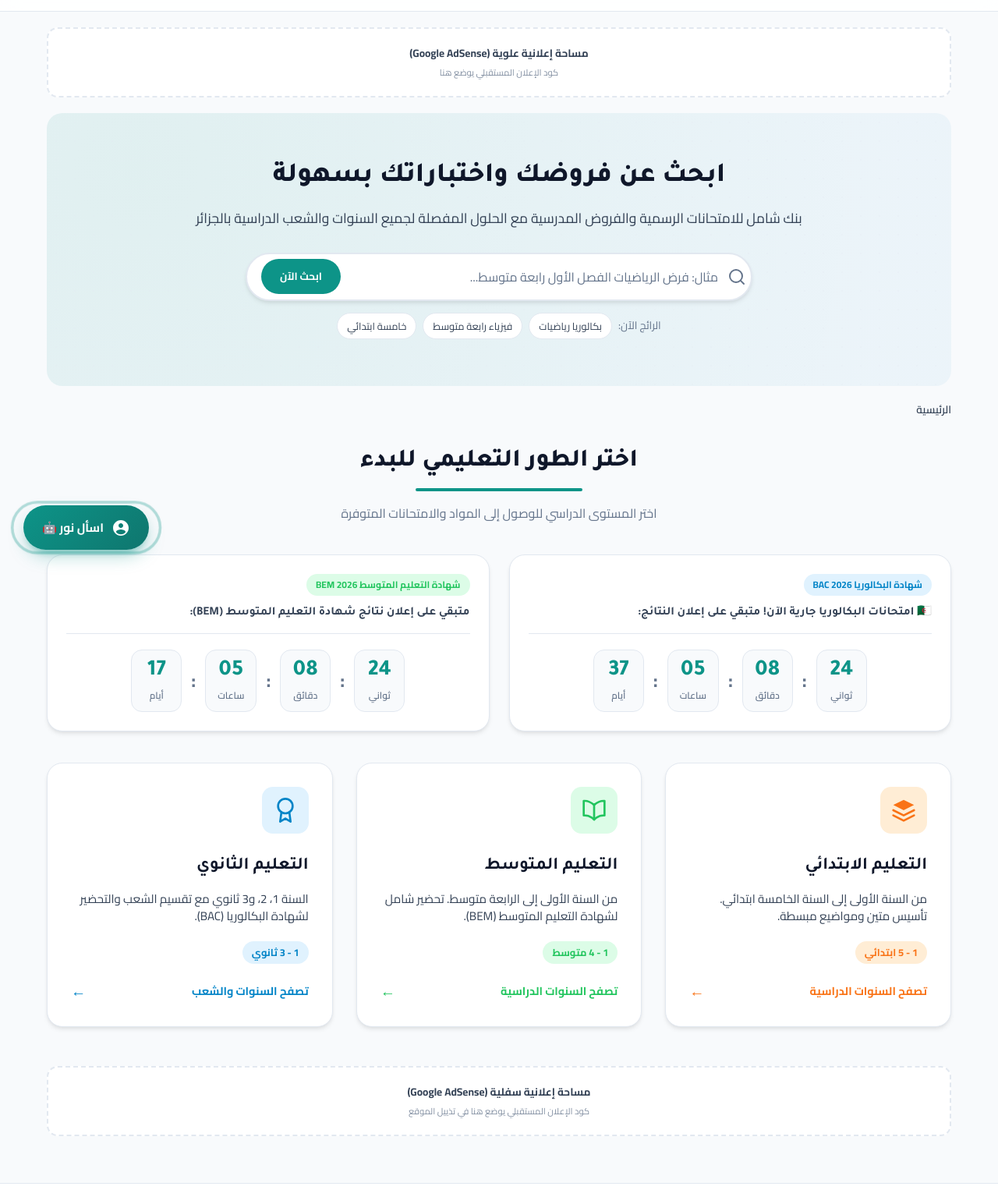
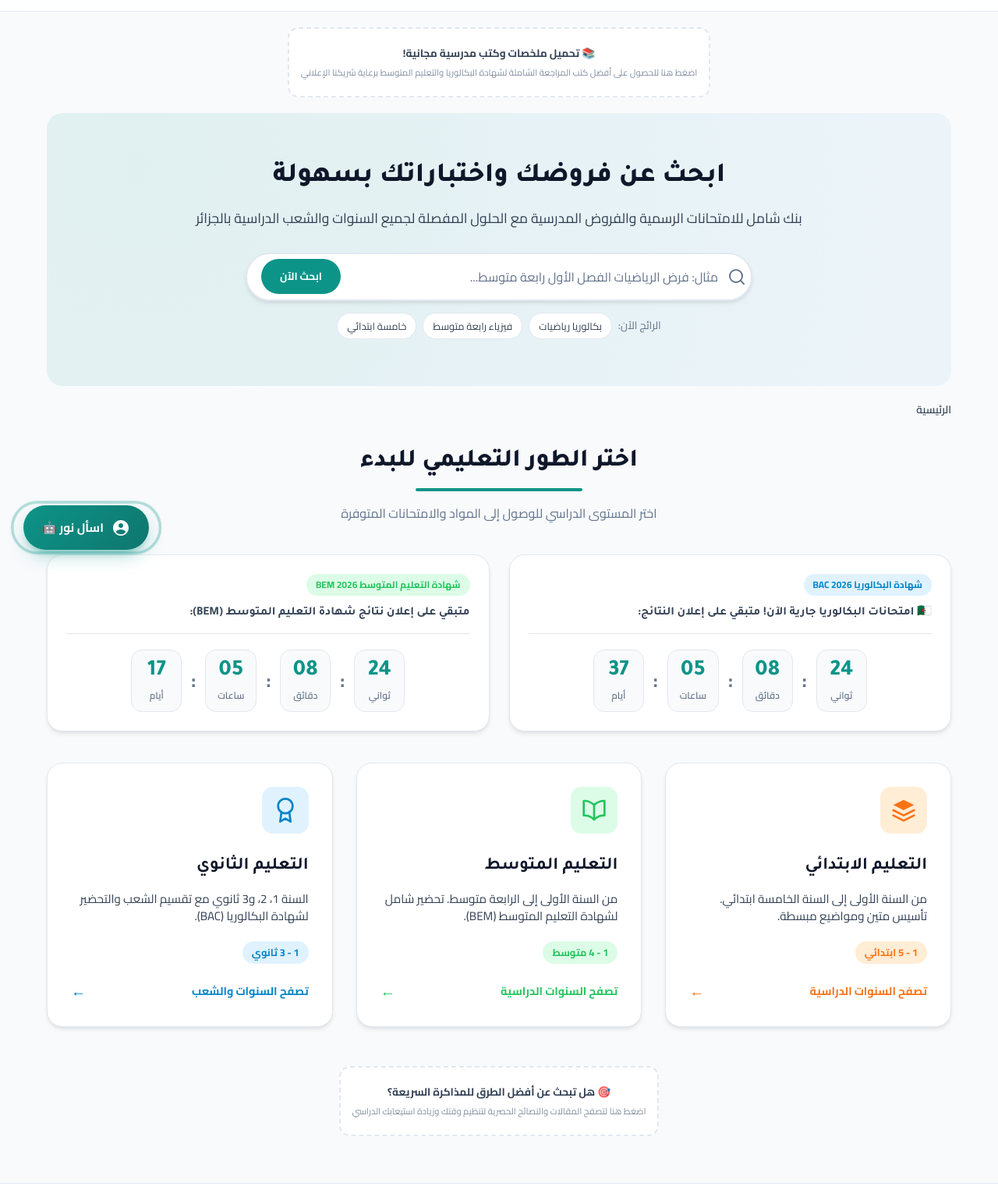
Before and after one commit to education-dz/examens, a website built with Vite: page index.html in a window 1280 px wide. Shown: the part 65-1600 px from the top of the page at 78% size. Built offline with nearby package versions, Linux system fonts and the light colour scheme.

Commit message:
Update index.html

```diff
--- a/index.html
+++ b/index.html
@@ -68,13 +68,14 @@
         </div>
     </header>
 
-    <!-- Ad Slot: Top Banner (AdSense Placement) -->
+    <!-- Ad Slot: Top Banner -->
     <div class="adsense-container adsense-top-banner">
-        <div class="adsense-placeholder">
-            <span>مساحة إعلانية علوية (Google AdSense)</span>
-            <small>كود الإعلان المستقبلي يوضع هنا</small>
-            <!-- تعليق للمستخدم: الصق شفرة إعلان AdSense هنا بدلاً من div.adsense-placeholder -->
-        </div>
+        <a href="https://www.effectivecpmnetwork.com/vbb7kx8aj?key=329a857e10a5ac80f23a148d0b4cda03" target="_blank" rel="noopener noreferrer" class="ad-link-wrapper">
+            <div class="adsense-placeholder active-ad">
+                <span class="ad-title">📚 تحميل ملخصات وكتب مدرسية مجانية!</span>
+                <small class="ad-desc">اضغط هنا للحصول على أفضل كتب المراجعة الشاملة لشهادة البكالوريا والتعليم المتوسط برعاية شريكنا الإعلاني</small>
+            </div>
+        </a>
     </div>
 
     <!-- Hero Section -->
@@ -297,10 +298,12 @@
 
                 <!-- Ad Slot: Inside page ad -->
                 <div class="adsense-container adsense-mid-banner">
-                    <div class="adsense-placeholder">
-                        <span>مساحة إعلانية (إعلانات داخل الصفحة / Google AdSense)</span>
-                        <!-- كود إعلان AdSense المستقبلي -->
-                    </div>
+                    <a href="https://www.effectivecpmnetwork.com/vbb7kx8aj?key=329a857e10a5ac80f23a148d0b4cda03" target="_blank" rel="noopener noreferrer" class="ad-link-wrapper">
+                        <div class="adsense-placeholder active-ad">
+                            <span class="ad-title">💡 شريكنا الإعلاني: منصة تعلم اللغات الأجنبية مجاناً</span>
+                            <small class="ad-desc">اضغط هنا لتجربة أفضل طريقة لتعلم الفرنسية والإنجليزية والتحضير للامتحانات المدرسية</small>
+                        </div>
+                    </a>
                 </div>
 
                 <!-- Terms/Semester Selector Tabs -->
@@ -357,13 +360,14 @@
         </div>
     </main>
 
-    <!-- Ad Slot: Bottom Banner (AdSense Placement) -->
+    <!-- Ad Slot: Bottom Banner -->
     <div class="adsense-container adsense-bottom-banner">
-        <div class="adsense-placeholder">
-            <span>مساحة إعلانية سفلية (Google AdSense)</span>
-            <small>كود الإعلان المستقبلي يوضع هنا في تذييل الموقع</small>
-            <!-- تعليق للمستخدم: الصق شفرة إعلان AdSense هنا بدلاً من div.adsense-placeholder -->
-        </div>
+        <a href="https://www.effectivecpmnetwork.com/vbb7kx8aj?key=329a857e10a5ac80f23a148d0b4cda03" target="_blank" rel="noopener noreferrer" class="ad-link-wrapper">
+            <div class="adsense-placeholder active-ad">
+                <span class="ad-title">🎯 هل تبحث عن أفضل الطرق للمذاكرة السريعة؟</span>
+                <small class="ad-desc">اضغط هنا لتصفح المقالات والنصائح الحصرية لتنظيم وقتك وزيادة استيعابك الدراسي</small>
+            </div>
+        </a>
     </div>
 
     <!-- Footer Section -->
```
